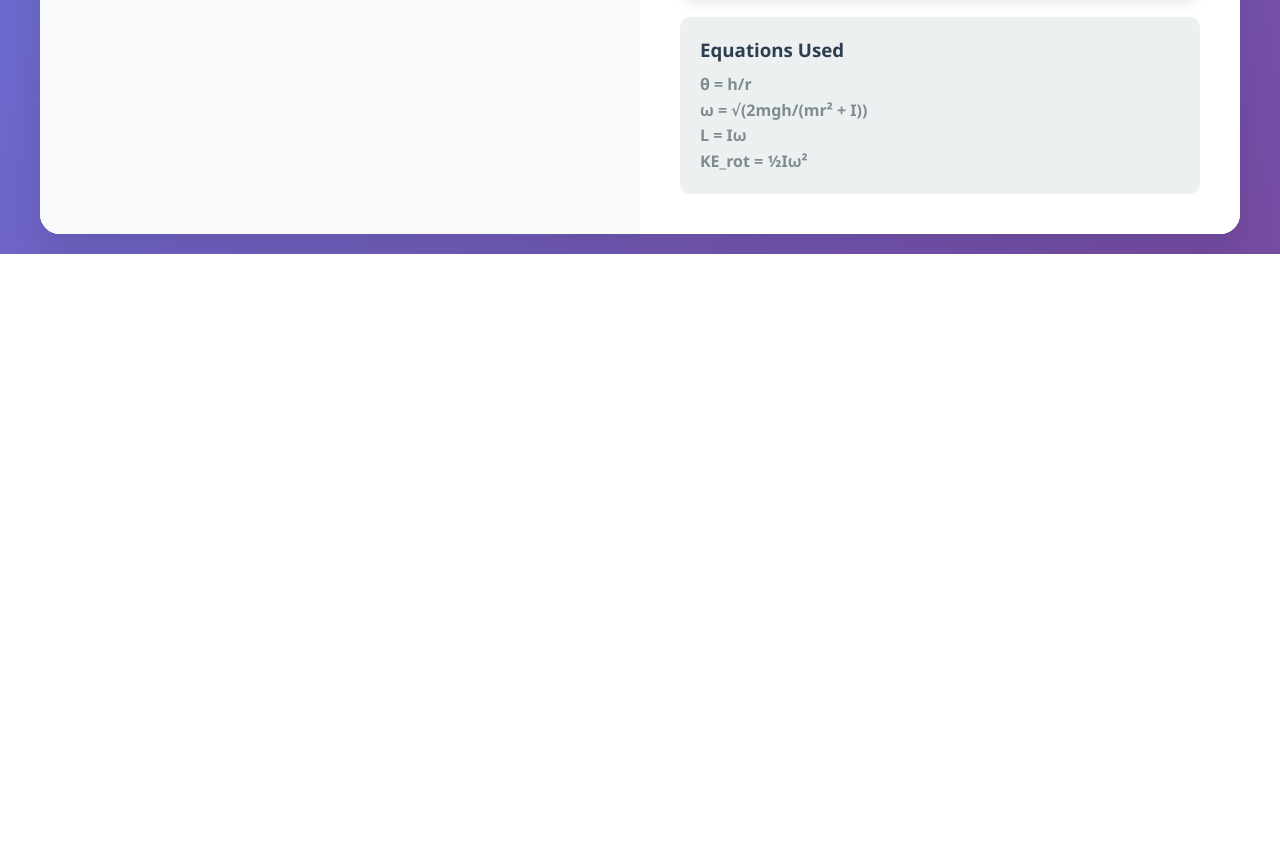
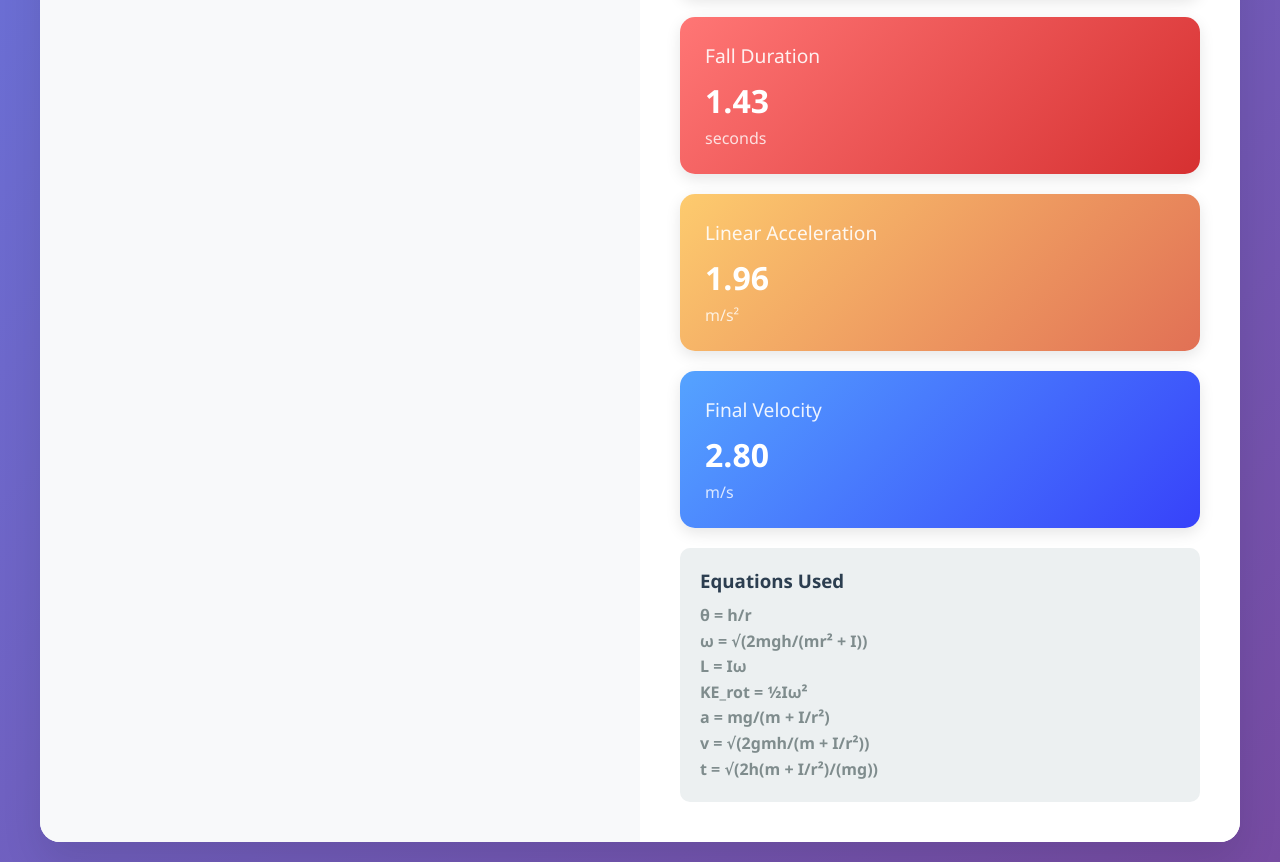
Before and after one commit to sbosshardt/pulley-momentum, a plain HTML site: page index.html in a window 1280 px wide. Shown: the part 976-1838 px from the top of the page. Before the commit the page ends 1230 px from the top, so only its background shows below. Drawn offline with Linux system fonts and the light colour scheme.

Commit message:
Added outputs: fall duration, linear acceleration, final velocity.

```diff
--- a/index.html
+++ b/index.html
@@ -274,12 +274,33 @@
                     <div class="result-unit">Joules</div>
                 </div>
 
+                <div class="result-card" style="background: linear-gradient(135deg, #ff7675, #d63031);">
+                    <div class="result-title">Fall Duration</div>
+                    <div class="result-value" id="fallDuration">0.91</div>
+                    <div class="result-unit">seconds</div>
+                </div>
+
+                <div class="result-card" style="background: linear-gradient(135deg, #fdcb6e, #e17055);">
+                    <div class="result-title">Linear Acceleration</div>
+                    <div class="result-value" id="linearAcceleration">4.91</div>
+                    <div class="result-unit">m/s²</div>
+                </div>
+
+                <div class="result-card" style="background: linear-gradient(135deg, #55a3ff, #3742fa);">
+                    <div class="result-title">Final Velocity</div>
+                    <div class="result-value" id="finalVelocity">4.43</div>
+                    <div class="result-unit">m/s</div>
+                </div>
+
                 <div class="physics-info">
                     <h3>Equations Used</h3>
                     <p><strong>θ = h/r</strong><br>
                     <strong>ω = √(2mgh/(mr² + I))</strong><br>
                     <strong>L = Iω</strong><br>
-                    <strong>KE_rot = ½Iω²</strong></p>
+                    <strong>KE_rot = ½Iω²</strong><br>
+                    <strong>a = mg/(m + I/r²)</strong><br>
+                    <strong>v = √(2gmh/(m + I/r²))</strong><br>
+                    <strong>t = √(2h(m + I/r²)/(mg))</strong></p>
                 </div>
             </div>
         </div>
@@ -301,6 +322,9 @@
         const angularSpeedEl = document.getElementById('angularSpeed');
         const angularMomentumEl = document.getElementById('angularMomentum');
         const angularEnergyEl = document.getElementById('angularEnergy');
+        const fallDurationEl = document.getElementById('fallDuration');
+        const linearAccelerationEl = document.getElementById('linearAcceleration');
+        const finalVelocityEl = document.getElementById('finalVelocity');
 
         // Physics calculations
         function calculateResults() {
@@ -324,11 +348,23 @@
             // Angular energy: KE_rot = ½Iω²
             const angularEnergy = 0.5 * I * angularSpeed * angularSpeed;
 
+            // Linear acceleration: a = mg/(m + I/r²)
+            const linearAcceleration = (m * g) / (m + I / (r * r));
+
+            // Final linear velocity: v = √(2gmh/(m + I/r²))
+            const finalVelocity = Math.sqrt((2 * g * m * h) / (m + I / (r * r)));
+
+            // Fall duration: t = √(2h(m + I/r²)/(mg))
+            const fallDuration = Math.sqrt((2 * h * (m + I / (r * r))) / (m * g));
+
             // Update display
             angularDisplacementEl.textContent = angularDisplacement.toFixed(2);
             angularSpeedEl.textContent = angularSpeed.toFixed(2);
             angularMomentumEl.textContent = angularMomentum.toFixed(2);
             angularEnergyEl.textContent = angularEnergy.toFixed(2);
+            fallDurationEl.textContent = fallDuration.toFixed(2);
+            linearAccelerationEl.textContent = linearAcceleration.toFixed(2);
+            finalVelocityEl.textContent = finalVelocity.toFixed(2);
         }
 
         // Sync slider and input values
```
Also changed, not shown: 1 other file.
